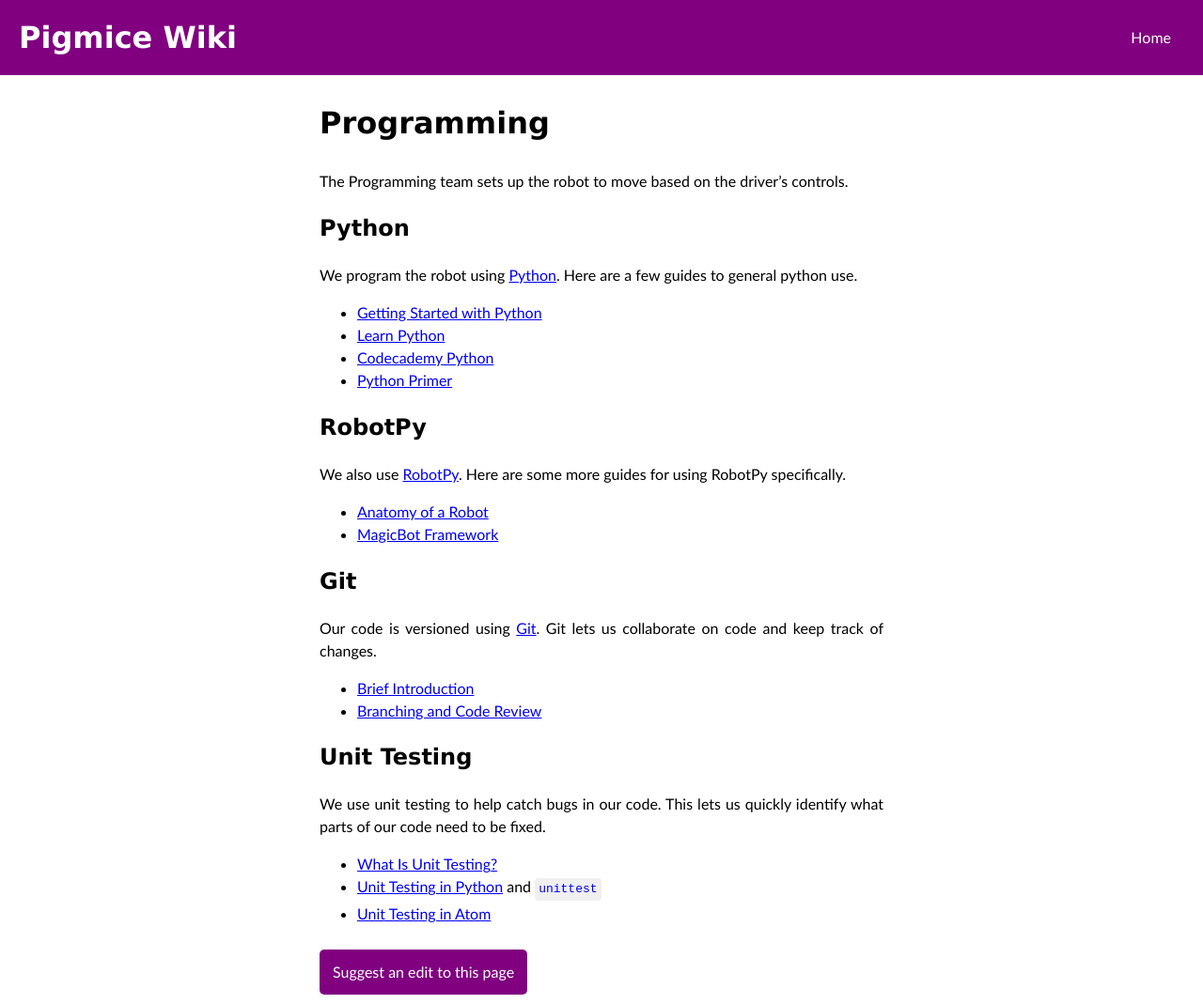
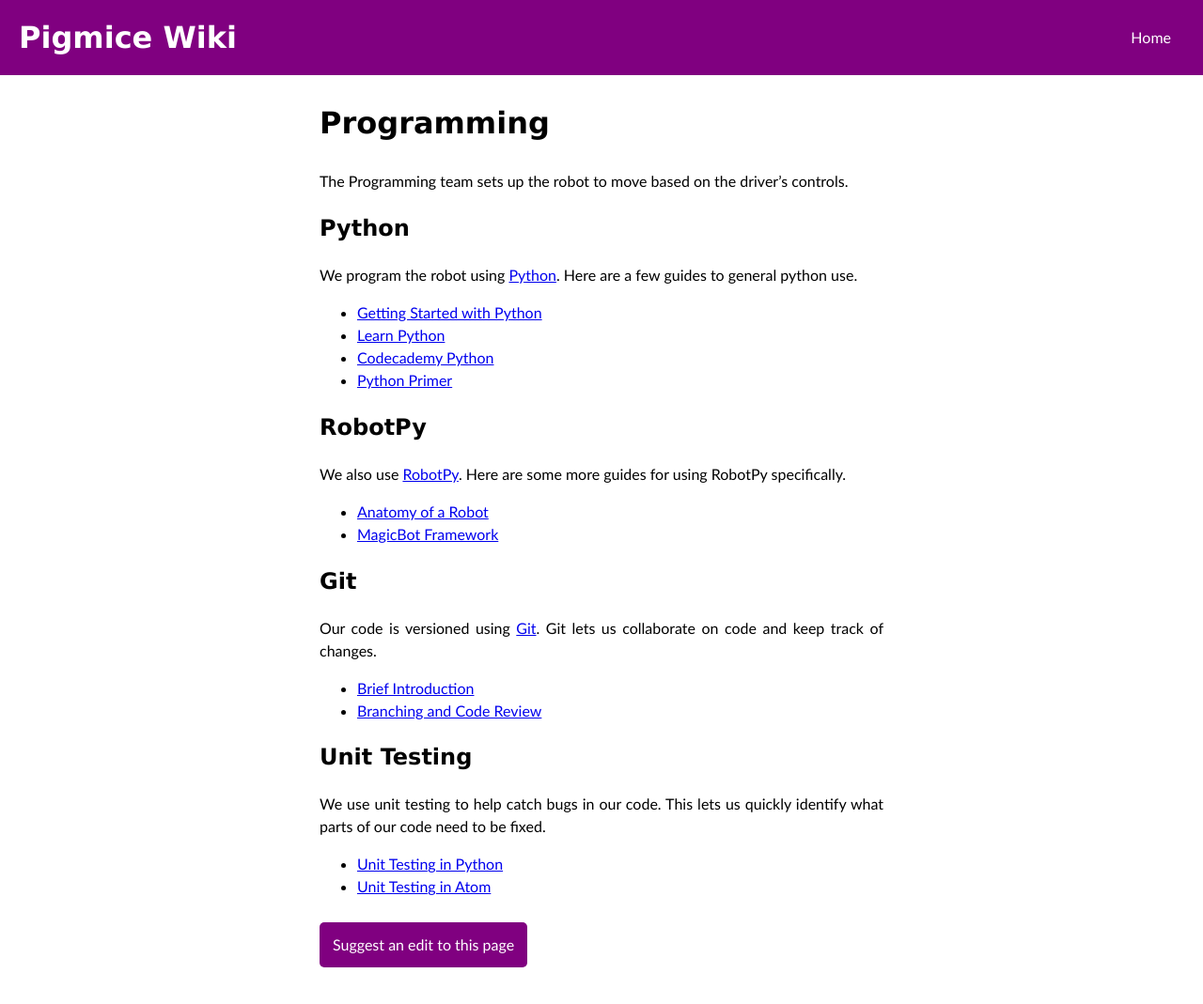
Before and after one commit to Pigmice2733/wiki, a Jekyll site: the page built from programming/index.md, in a window 1280 px wide. Shown: the whole page at 94% size. Built offline with Jekyll 4.4.1, drawn with Linux system fonts in a browser that asks for light colours; our own code applies the rules of GitHub Pages for plain Markdown files; after the commit the page ends 1040 px from its top, so only the background shows below that.

Commit message:
Update index.md

```diff
--- a/programming/index.md
+++ b/programming/index.md
@@ -25,6 +25,5 @@ Our code is versioned using [Git](https://git-scm.com/). Git lets us collaborate
 ## Unit Testing
 We use unit testing to help catch bugs in our code. This lets us quickly identify what parts of our code need to be fixed.
 
-- [What Is Unit Testing?](https://code.tutsplus.com/articles/the-beginners-guide-to-unit-testing-what-is-unit-testing--wp-25728)
-- [Unit Testing in Python](https://jeffknupp.com/blog/2013/12/09/improve-your-python-understanding-unit-testing/) and [`unittest`](https://docs.python.org/3/library/unittest.html)
+- [Unit Testing in Python](http://pythontesting.net/framework/unittest/unittest-introduction/#overview)
 - [Unit Testing in Atom](unit-testing-in-atom.html)
```
